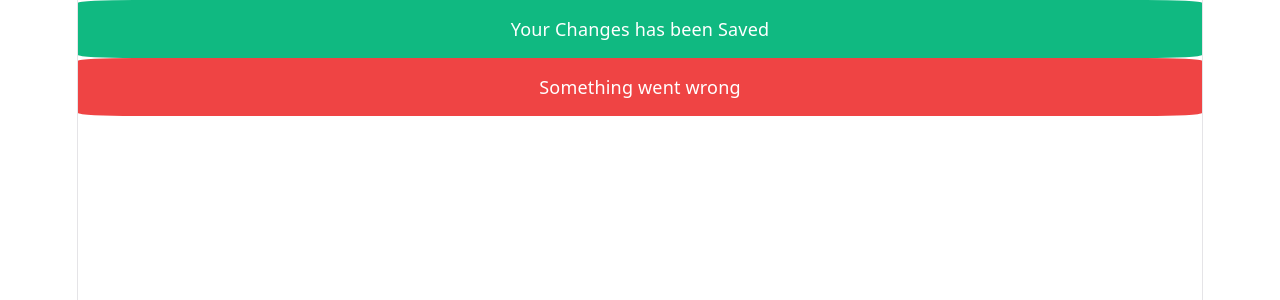
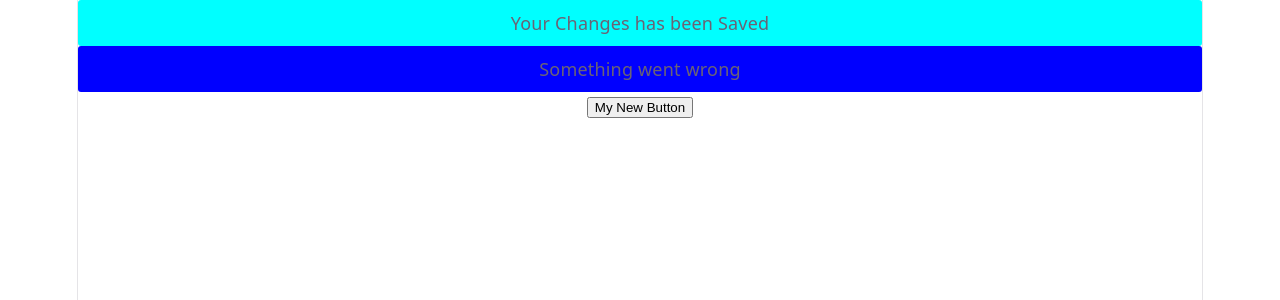
Before and after one commit to vinayg2509/Reac-Learning, a React (Vite) app in the folder reactlearning/my-react-learning/: page / in a window 1280 px wide. Shown: the top 300 px of the page. Built offline with nearby package versions, Linux system fonts and the light colour scheme.

Commit message:
[Vinay]Practised logic of styling react component using external css and css module

```diff
--- a/reactlearning/my-react-learning/src/App.jsx
+++ b/reactlearning/my-react-learning/src/App.jsx
@@ -1,12 +1,14 @@
 import './App.css'
 
 import Alert from './components/Alert';
+import MyButton from './components/MyButton';
 function App() {
 
   return (
   <>
       <Alert type="success">Your Changes has been Saved</Alert>
       <Alert type="error">Something went wrong</Alert>
+      <MyButton/>
  </>
   )
 }
--- a/reactlearning/my-react-learning/src/components/Alert.jsx
+++ b/reactlearning/my-react-learning/src/components/Alert.jsx
@@ -1,12 +1,17 @@
 import React from 'react'
+import  style from './alert.module.css'
 
 export default function Alert({children,type="success"}) {
   return (
     <div>
-       <div style={{
+       {/* <div style={{
              backgroundColor:type==="success"? "#10B981":"#ef4444", color: "white", padding: "16px",borderRadius:"5%" }}>
         {children}
-        </div>
+        </div> */}
+
+<div className={`${style.alert} ${style[type]}`}>
+  {children}
+</div>
     </div>
   )
 }
--- /dev/null
+++ b/reactlearning/my-react-learning/src/components/MyButton.jsx
@@ -0,0 +1,9 @@
+import React from 'react'
+
+export default function MyButton() {
+  return (
+    <div>
+            <button className="error">My New  Button</button>
+    </div>
+  )
+}
--- /dev/null
+++ b/reactlearning/my-react-learning/src/components/alert.module.css
@@ -0,0 +1,12 @@
+
+.alert{
+    /* border :2px solid black; */
+    padding : 10px;
+    border-radius : 3px;
+
+}.success{
+    background-color: aqua;
+}
+.error{
+    background-color: blue;
+}
```
Also changed, not shown: reactlearning/my-react-learning/src/components/alert.css (added, +12 -0 lines).
